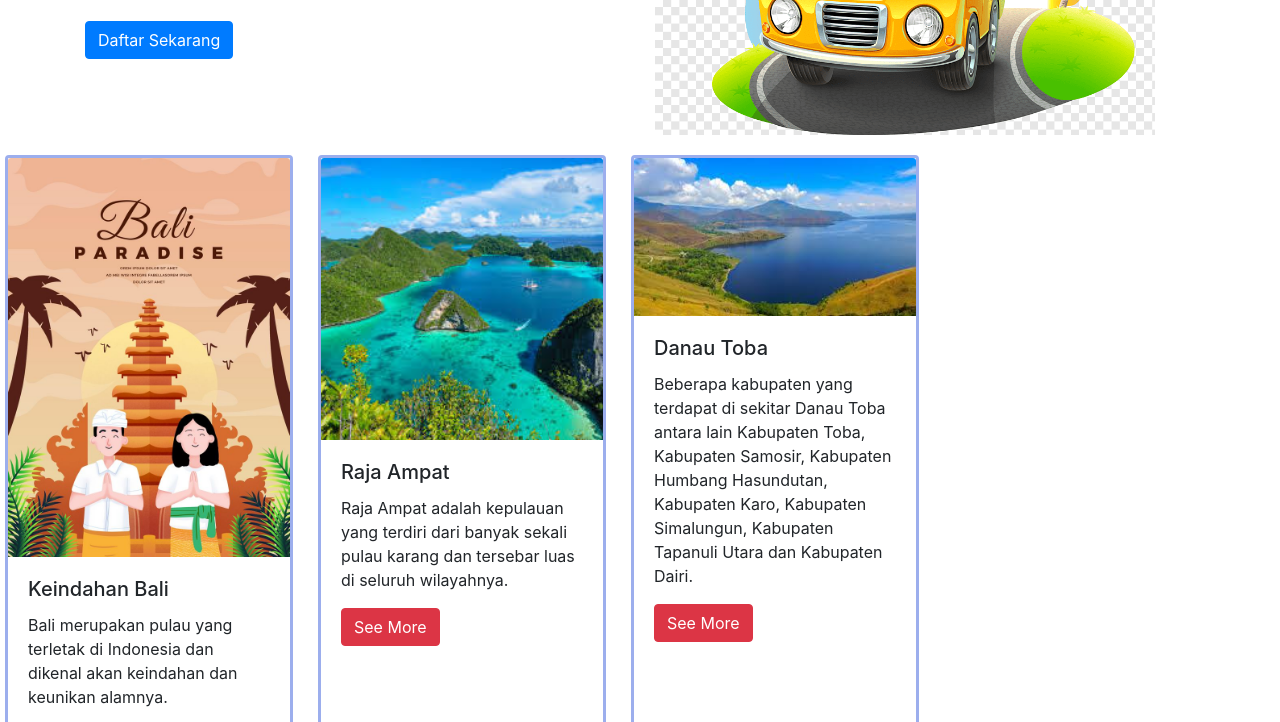
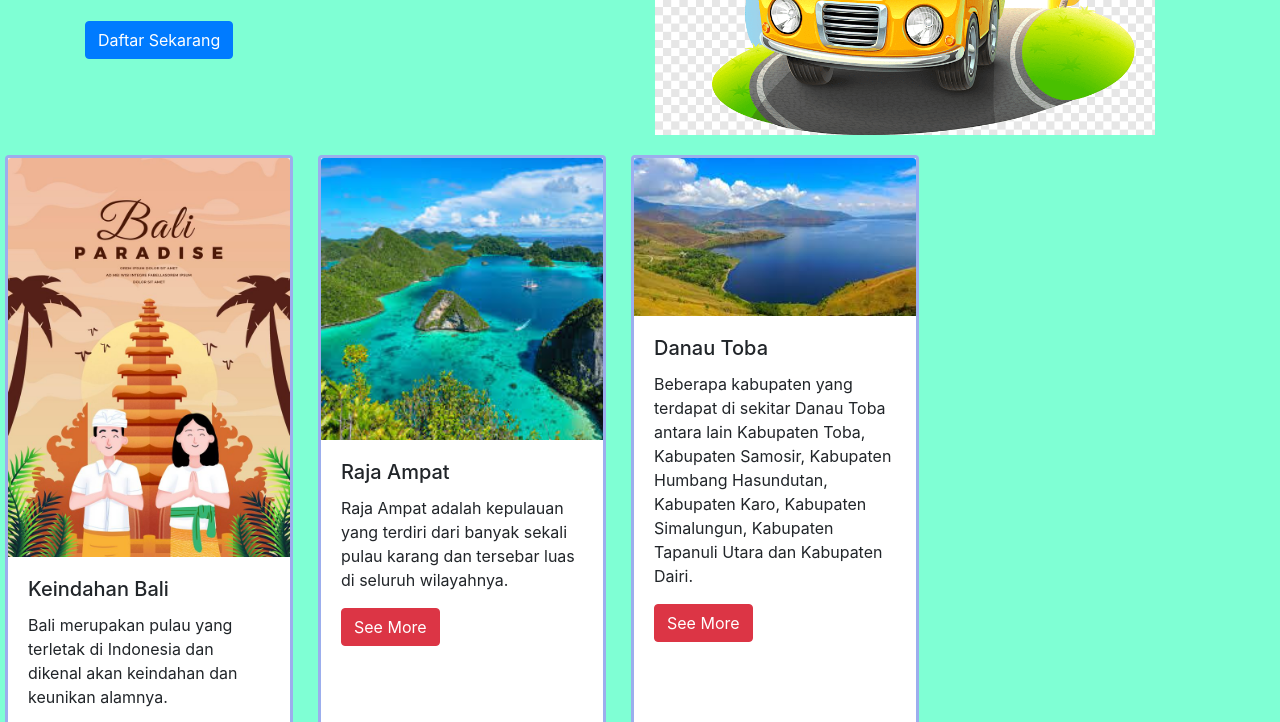
Before and after one commit to Enjely-Sianturi03/Website-Personal, a plain HTML site: page tugas3.html in a window 1280 px wide. Shown: the part 318-1040 px from the top of the page. Drawn offline with nearby package versions, Linux system fonts and the light colour scheme.

Commit message:
Update tugas3.html

```diff
--- a/tugas3.html
+++ b/tugas3.html
@@ -7,8 +7,8 @@
     <link rel="stylesheet" href="https://cdn.jsdelivr.net/npm/bootstrap@4.6.2/dist/css/bootstrap.min.css" integrity="sha384-xOolHFLEh07PJGoPkLv1IbcEPTNtaed2xpHsD9ESMhqIYd0nLMwNLD69Npy4HI+N" crossorigin="anonymous">
     <style>
         body {
-            backgroundcolor: aquamarine
-        }
+        background-color: aquamarine
+      }
         @import url('https://fonts.googleapis.com/css2?family=Edu+AU+VIC+WA+NT+Guides:wght@400..700&display=swap');
     </style>
 </head>
```
